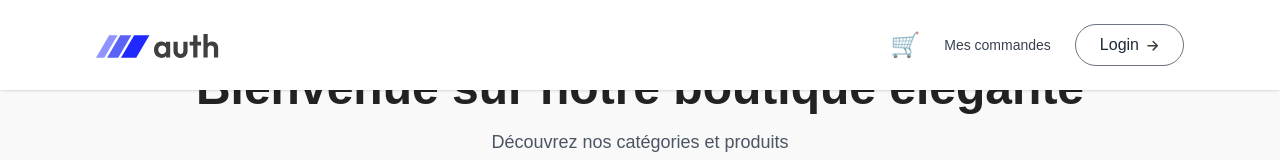
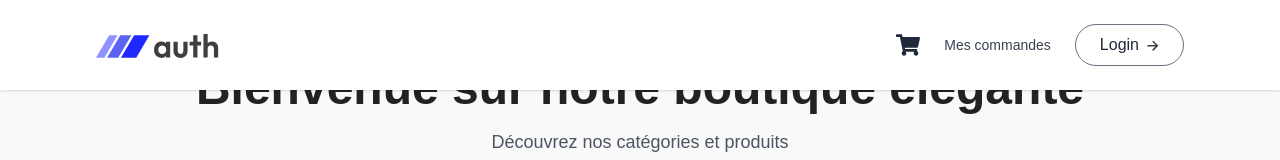
Before and after one commit to Onsko/frontReactClient, a React (Vite) app: page / in a window 1280 px wide. Shown: the top 160 px of the page. Built offline with nearby package versions, Linux system fonts and the light colour scheme; no server answers.

Commit message:
nbr prods panier

```diff
--- a/package.json
+++ b/package.json
@@ -15,6 +15,7 @@
     "lucide-react": "^0.525.0",
     "react": "^19.1.0",
     "react-dom": "^19.1.0",
+    "react-icons": "^5.5.0",
     "react-router-dom": "^7.6.3",
     "react-toastify": "^11.0.5",
     "sweetalert2": "^11.22.2",
--- a/src/components/Navbar.jsx
+++ b/src/components/Navbar.jsx
@@ -5,11 +5,16 @@ import { AppContent } from '../context/AppContext';
 import { useCart } from '../context/CartContext';
 import { toast } from 'react-toastify';
 import axios from 'axios';
+import { FaShoppingCart } from 'react-icons/fa'; // Icône panier
 
 const Navbar = () => {
   const navigate = useNavigate();
   const { userData, backendUrl, setUserData, setIsLoggedIn } = useContext(AppContent);
-  const { items } = useCart();
+  const { cartItems } = useCart(); // ✅ Correction ici
+
+  const totalQuantity = Array.isArray(cartItems)
+    ? cartItems.reduce((sum, item) => sum + item.quantity, 0)
+    : 0;
 
   // Envoie OTP de vérification email
   const sendVerificationOtp = async () => {
@@ -56,15 +61,15 @@ const Navbar = () => {
       <div className="flex items-center gap-6">
         {/* Icône panier avec badge */}
         <Link to="/cart" className="relative text-2xl">
-          🛒
-          {items && items.length > 0 && (
-            <span className="absolute -top-2 -right-3 bg-red-500 text-white text-xs px-1 rounded-full">
-              {items.length}
+          <FaShoppingCart className="text-gray-800" />
+          {totalQuantity > 0 && (
+            <span className="absolute -top-2 -right-3 bg-red-500 text-white text-xs min-w-[18px] h-[18px] flex items-center justify-center rounded-full px-1">
+              {totalQuantity}
             </span>
           )}
         </Link>
 
-        {/* Bouton Mes commandes à côté du panier */}
+        {/* Bouton Mes commandes */}
         <Link
           to="/mes-commandes"
           className="text-sm font-medium text-gray-700 hover:underline cursor-pointer"
```
Also changed, not shown: 1 other file (tests, documents, lock files or other folders).
